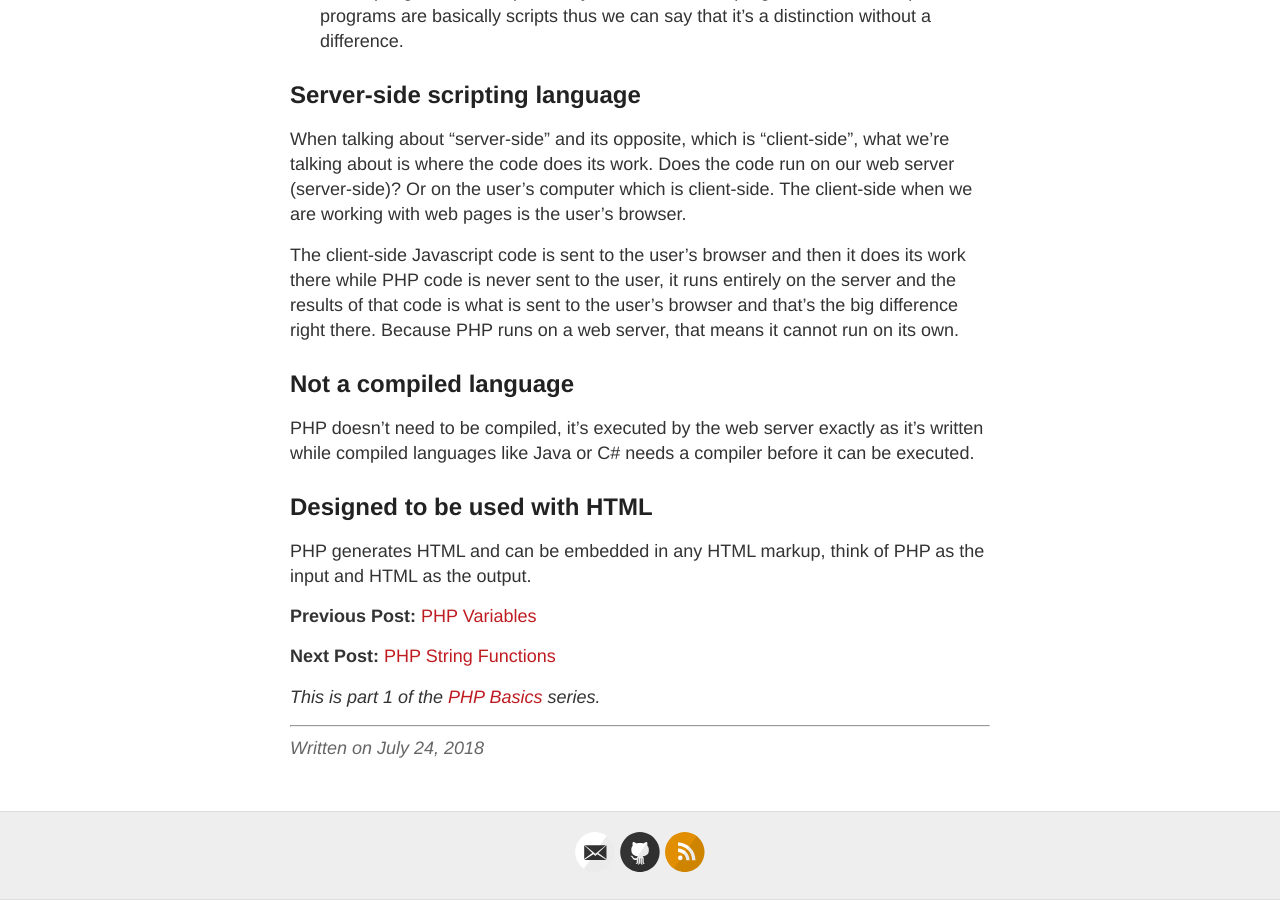
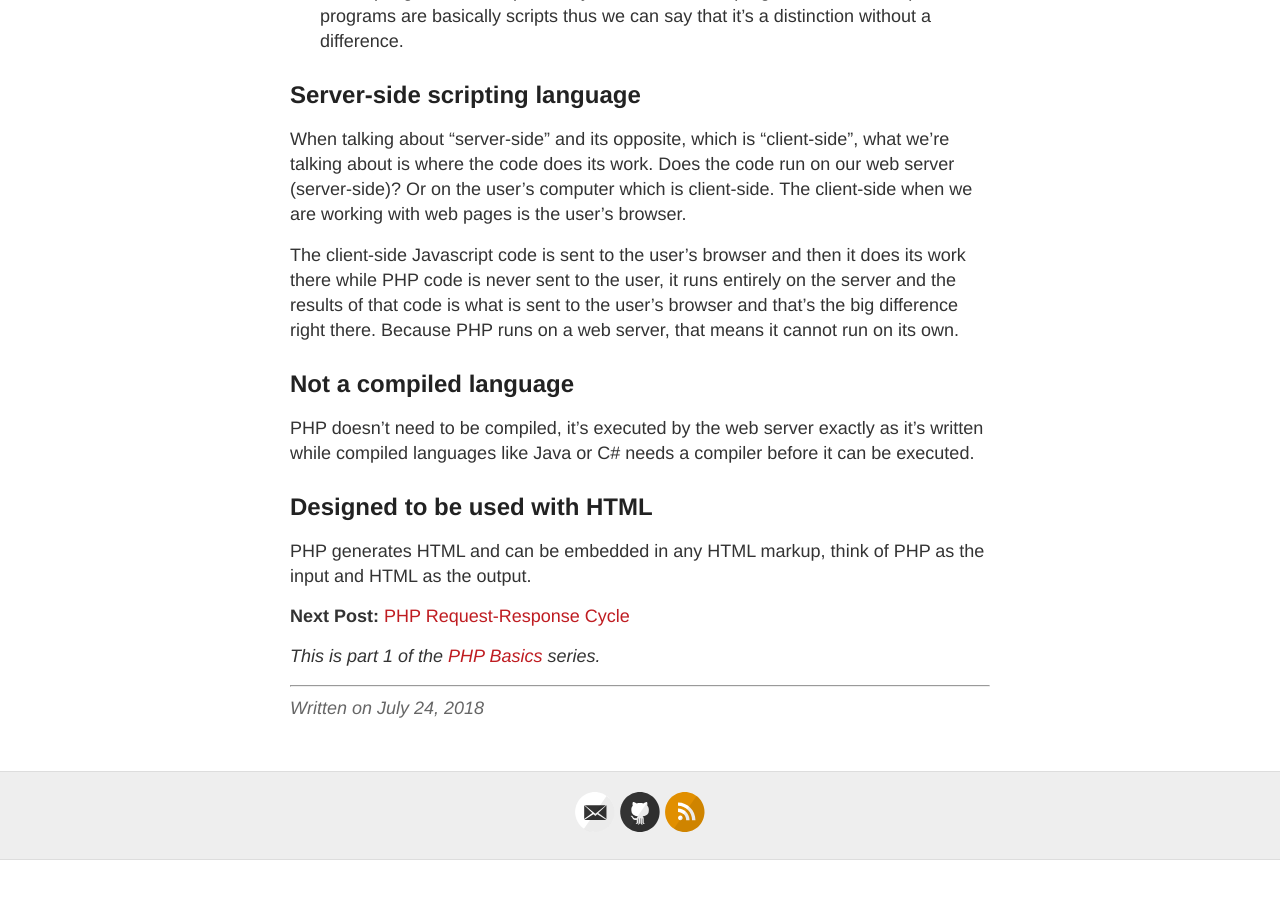
Before and after one commit to kennyalmendral/kennyalmendral.github.io, a Jekyll site: the page built from _posts/2018-07-24-php-overview.md, in a window 1280 px wide and 900 px high, scrolled down 682 px. Built offline with Jekyll 4.4.1, drawn with Linux system fonts in a browser that asks for light colours; after the commit the page ends 1542 px from its top, so only the background shows below that.

Commit message:
Update 2018-07-24-php-overview.md

```diff
--- a/_posts/2018-07-24-php-overview.md
+++ b/_posts/2018-07-24-php-overview.md
@@ -35,9 +35,7 @@
 
 PHP generates HTML and can be embedded in any HTML markup, think of PHP as the input and HTML as the output.
 
-**Previous Post:** [PHP Variables](https://kennyalmendral.github.io/php-variables/)
-
-**Next Post:** [PHP String Functions](https://kennyalmendral.github.io/php-string-functions/)
+**Next Post:** [PHP Request-Response Cycle](https://kennyalmendral.github.io/php-request-response-cycle/)
 
 _This is part 1 of the [PHP Basics](https://kennyalmendral.github.io/php-basics/){:target="_blank"} series._
 
```
